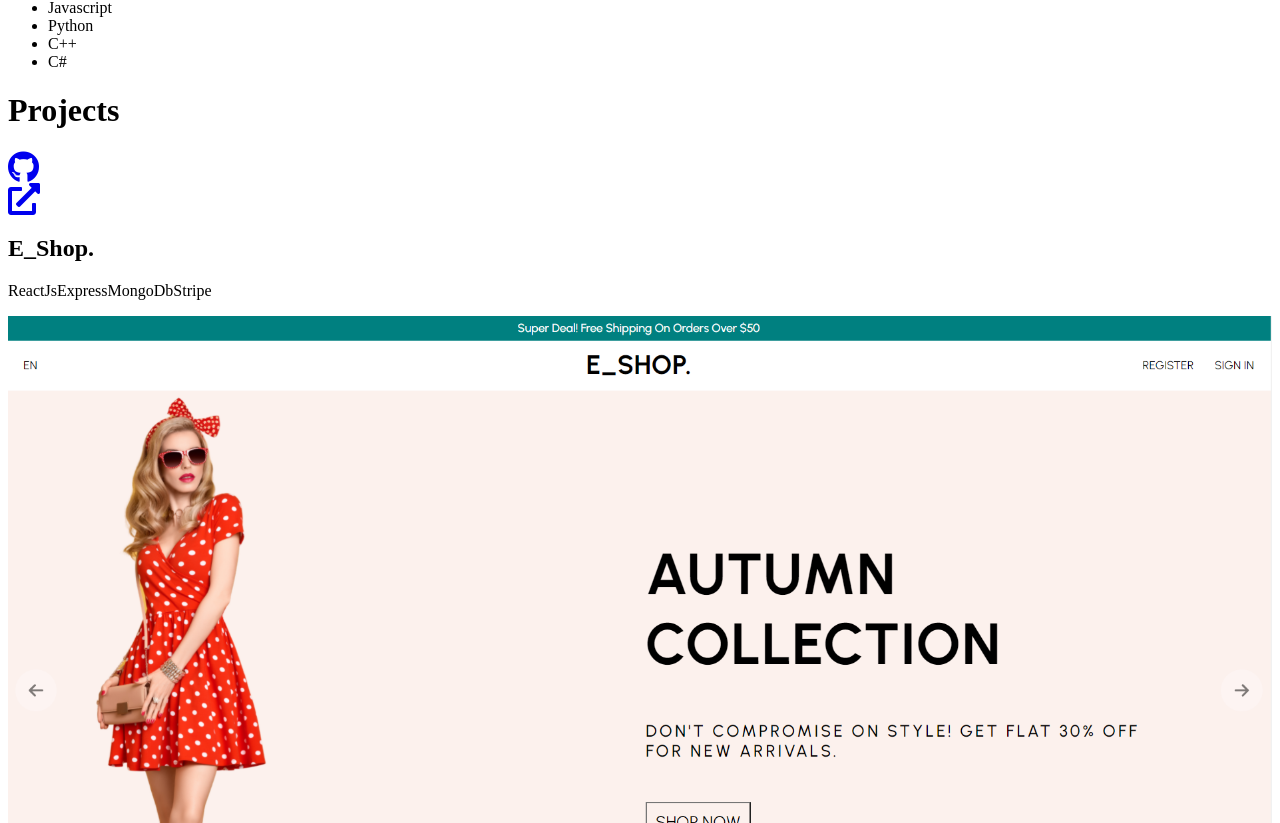
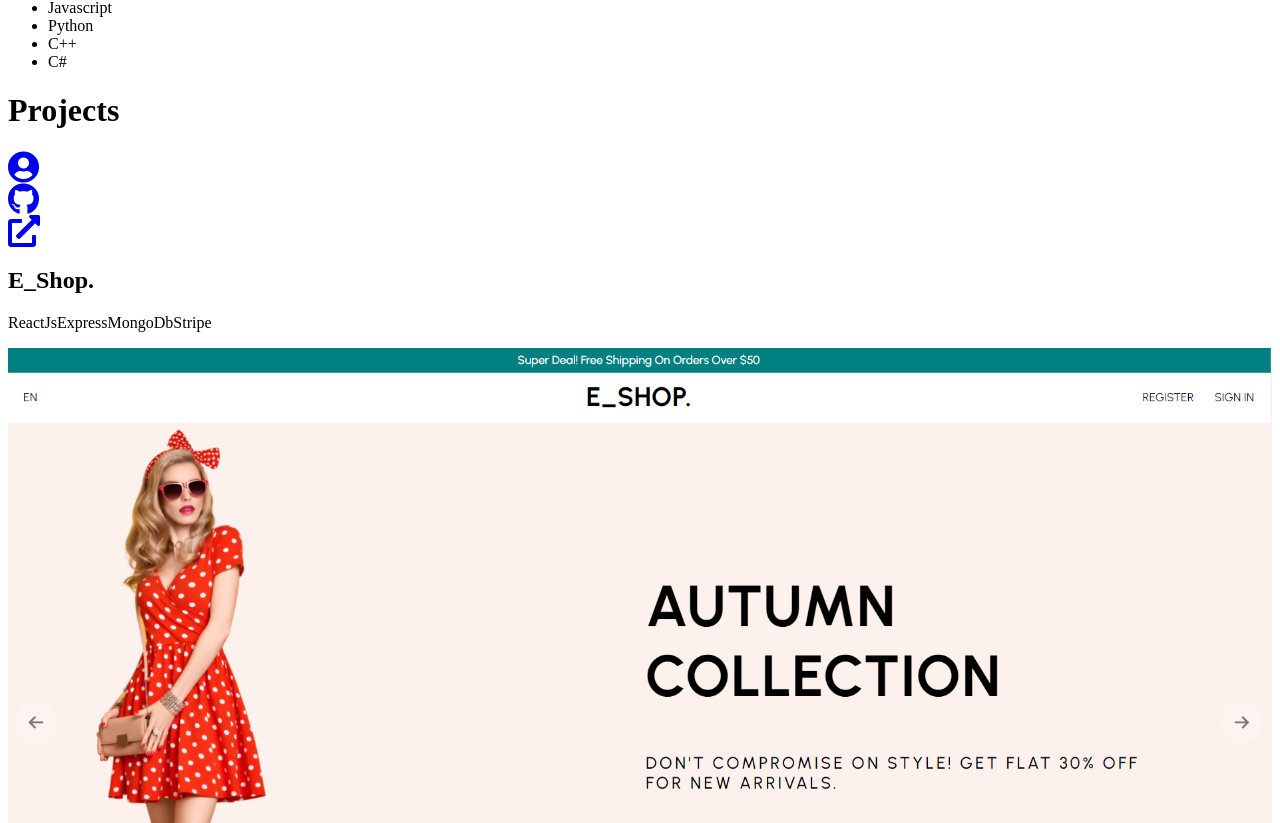
Before and after one commit to ser-veresta/portfolio, a Next.js app: page / in a window 1280 px wide. Shown: the part 1517-2340 px from the top of the page. Built offline with nearby package versions, Linux system fonts and the light colour scheme.

Commit message:
added test user

```diff
--- a/pages/index.js
+++ b/pages/index.js
@@ -288,6 +288,13 @@ export default function Home() {
             <div key={i}>
               <div className="shadow-xl rounded-md border-2 border-primary-main flex flex-col p-4 bg-gray-50 h-full">
                 <div className="flex gap-3 justify-end items-center transform scale-75 origin-right">
+                  {item.accLink && (
+                    <div className="p-2 rounded-md hover:bg-primary-main cursor-pointer">
+                      <a href={item.accLink} rel="noreferrer" target="_blank">
+                        <i className="fas fa-user-circle fa-2x"></i>
+                      </a>
+                    </div>
+                  )}
                   <div className="p-2 rounded-md hover:bg-primary-main cursor-pointer">
                     <a href={item.gitLink} rel="noreferrer" target="_blank">
                       <i className="fab fa-github fa-2x"></i>
--- a/public/data.js
+++ b/public/data.js
@@ -12,6 +12,7 @@ export const projects = [
     img: eshop,
     desc: "Ecommerce site, where u cant buy dress and make payment online through stripe",
     gitLink: "https://github.com/ser-veresta/Ecommerce",
+    accLink: "https://github.com/ser-veresta/Ecommerce/blob/main/README.md",
     link: "https://eshop01.netlify.app/",
     order: "1",
   },
@@ -21,6 +22,7 @@ export const projects = [
     img: thewall,
     desc: `Post your content here to the community and vote and downvote others content.`,
     gitLink: "https://github.com/ser-veresta/wall",
+    accLink: "https://github.com/ser-veresta/wall/blob/main/README.md",
     link: "https://thewall.netlify.app/",
     order: "2",
   },
@@ -37,8 +39,9 @@ export const projects = [
     name: "Shortyy",
     tags: ["ReactJs", "MongoDb", "Express", "Material-UI"],
     img: shortyy,
-    desc: `This is more than just shorter links, Build your brand&apos;s recognition and get detailed insights on how your links are performing.`,
+    desc: `This is more than just shorter links, Build your brand's recognition and get detailed insights on how your links are performing.`,
     gitLink: "https://github.com/ser-veresta/url-shortener",
+    accLink: "https://github.com/ser-veresta/url-shortener/blob/prod/README.md",
     link: "https://url-shortener-01.netlify.app/",
     order: "4",
   },
@@ -57,6 +60,7 @@ export const projects = [
     img: PassManager,
     desc: `A safe place to store all your passwords.`,
     gitLink: "https://github.com/ser-veresta/PassManager",
+    accLink: "https://github.com/ser-veresta/PassManager/blob/main/README.md",
     link: "https://pass-manager-01.netlify.app/",
     order: "6",
   },
```
